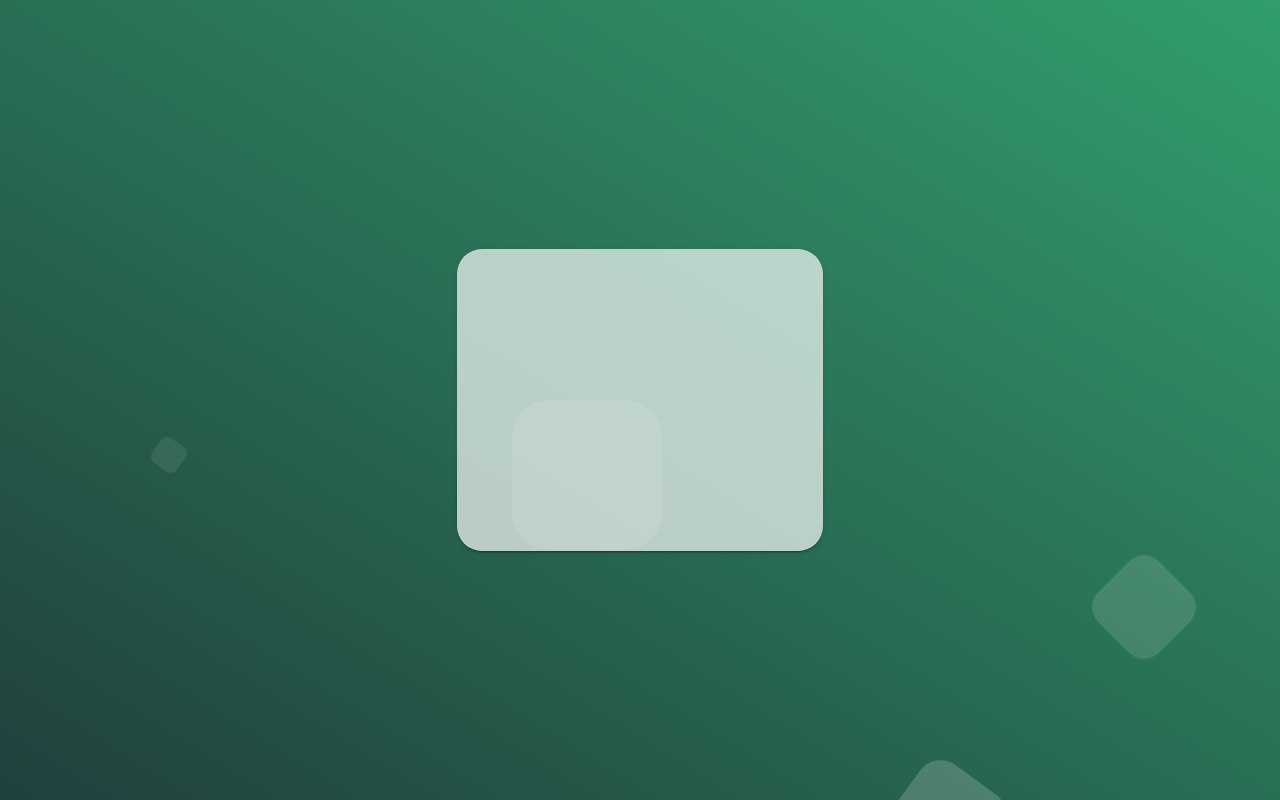
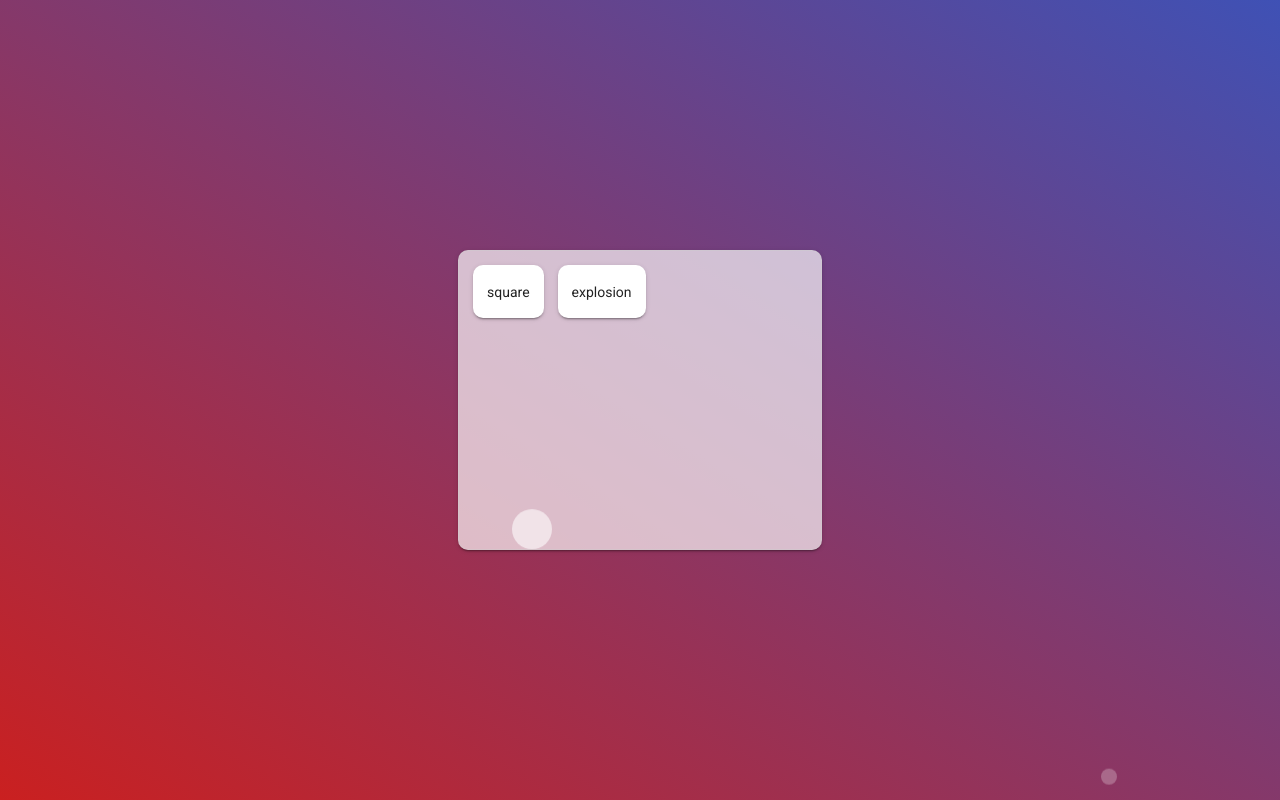
Before and after one commit to Madhu-Yalavarthi/angular-presets, an Angular app: page /background-wall-paper in a window 1280 px wide. Built offline with nearby package versions, Linux system fonts and the light colour scheme.

Commit message:
explosion background added

```diff
--- a/src/app/pages/background-wall-paper/background-wall-paper.component.html
+++ b/src/app/pages/background-wall-paper/background-wall-paper.component.html
@@ -1,10 +1,21 @@
 <div class="content-wrapper">
   <div class="container-wrapper">
     <div class="main-wrapper">
-      <div class="conent-area"></div>
+      <div class="conent-area">
+        <div class="option" *ngFor="let option of options" (click)="view = option">
+          <span>{{option}}</span>
+        </div>
+      </div>
     </div>
     <div class="background-wrapper">
-      <ul class="box-area">
+      <ul *ngIf="view == 'square' " class="square-box-area">
+        <li></li>
+        <li></li>
+        <li></li>
+        <li></li>
+        <li></li>
+      </ul>
+      <ul *ngIf="view == 'explosion' " class="explosion-box-area">
         <li></li>
         <li></li>
         <li></li>
--- a/src/app/pages/background-wall-paper/background-wall-paper.component.scss
+++ b/src/app/pages/background-wall-paper/background-wall-paper.component.scss
@@ -25,7 +25,7 @@
   align-items: center;
   width: 100%;
   height: 100%;
-  background-color:transparent;
+  background-color: transparent;
   // background-repeat: repeat;
   // background-size: 10% 10%;
   // background-position: top left;
@@ -37,27 +37,42 @@
     min-height: 300px;
     border: solid 1px #cccccc78;
     color: rgba(0, 0, 0, 0.87);
-    display: inline-flex;
-    justify-content: center;
-    align-items: center;
-    text-align: center;
-    background:#ffffffad;
-    border-radius: 25px;
+    display: flex;
+    flex-direction: row;
+    background: #ffffffad;
+    border-radius: 10px;
+    cursor: pointer;
+    box-sizing: border-box;
+    padding: 1em;
     z-index: 1;
     transition: box-shadow 200ms cubic-bezier(0, 0, 0.2, 1);
     box-shadow: 0 3px 1px -2px rgba(0, 0, 0, 0.2), 0 2px 2px 0 rgba(0, 0, 0, 0.14), 0 1px 5px 0 rgba(0, 0, 0, 0.12);
+
+    .option {
+      margin-right: 1em;
+      height: 25px;
+      display: flex;
+      align-items: center;
+      padding: 1em;
+      background: #fff;
+      border-radius: 10px;
+      box-shadow: 0 3px 1px -2px rgba(0, 0, 0, 0.2), 0 2px 2px 0 rgba(0, 0, 0, 0.14), 0 1px 5px 0 rgba(0, 0, 0, 0.12);
+
+      &:active {
+        box-shadow: 0 5px 5px -3px rgba(0, 0, 0, 0.2), 0 8px 10px 1px rgba(0, 0, 0, 0.14),
+          0 3px 14px 2px rgba(0, 0, 0, 0.12);
+      }
+    }
   }
 }
 
-
-
 .background-wrapper {
-  background: linear-gradient(to left bottom, #329e6c, #20403d);
   width: 100%;
   height: 100%;
 }
 
-.box-area {
+.square-box-area,
+.explosion-box-area {
   position: absolute;
   top: 0;
   left: 0;
@@ -69,7 +84,9 @@
   list-style: none;
   padding: 0;
   margin: 0;
-
+}
+.square-box-area {
+  background: linear-gradient(to left bottom, #329e6c, #20403d);
   li {
     position: absolute;
     display: block;
@@ -77,31 +94,31 @@
     width: 25px;
     height: 25px;
     background: rgba(255, 255, 255, 0.2);
-    animation: animate 20s linear infinite;
+    animation: square-animate 20s linear infinite;
     bottom: -150px;
-    border-radius: 25%;
-  }
+    border-radius: 10%;
 
-  li:nth-child(1) {
+    &:nth-child(1) {
       left: 86%;
       width: 86px;
       height: 86px;
       animation-delay: 0s;
     }
-  li:nth-child(2) {
+
+    &:nth-child(2) {
       left: 12%;
       width: 30px;
       height: 30px;
       animation-delay: 1.5s;
       animation-duration: 10s;
     }
-  li:nth-child(3) {
+    &:nth-child(3) {
       left: 70%;
       width: 100px;
       height: 100px;
       animation-delay: 5.5s;
     }
-  li:nth-child(4) {
+    &:nth-child(4) {
       left: 40%;
       width: 150px;
       height: 150px;
@@ -109,15 +126,101 @@
       animation-duration: 15s;
     }
 
-  li:nth-child(5) {
+    &:nth-child(5) {
       left: 10%;
       width: 60px;
       height: 60px;
       animation-delay: 12s;
     }
   }
+}
 
-@keyframes animate {
+.explosion-box-area {
+  background: linear-gradient(to left bottom, #3f51b5, #ca2020);
+
+  li {
+    position: absolute;
+    display: block;
+    list-style: none;
+    width: 10px;
+    height: 10px;
+    background: rgba(255, 255, 255, 0.76);
+    animation: explode-animate 2s ease-in-out infinite;
+    // animation-timing-function: cubic-bezier(.14, .75, .2, 1.01);
+    // animation-direction: alternate;
+    box-shadow: none;
+    bottom: -150px;
+    border-radius: 50%;
+    opacity: 0;
+
+
+    &:nth-child(1) {
+      left: 86%;
+      width: 16px;
+      height: 16px;
+      animation-delay: 0s;
+      animation-duration: 5.5s;
+    }
+
+    &:nth-child(2) {
+      left: 12%;
+      width: 10px;
+      height: 10px;
+      animation-delay: 2s;
+      animation-duration: 4.5s;
+    }
+    &:nth-child(3) {
+      left: 75%;
+      width: 30px;
+      height: 30px;
+      animation-delay: 4s;
+      animation-duration: 3.5s;
+    }
+    &:nth-child(4) {
+      left: 40%;
+      width: 40px;
+      height: 40px;
+      animation-delay: 6s;
+      animation-duration: 2.5s;
+    }
+
+    &:nth-child(5) {
+      left: 16%;
+      width: 60px;
+      height: 60px;
+      animation-delay: 10s;
+      animation-duration: 2s;
+    }
+  }
+}
+
+@keyframes explode-animate {
+  0% {
+    transform: translateY(0);
+    background: rgba(255, 255, 255, 0.76);
+    box-shadow: none;
+    opacity: 0;
+  }
+  90% {
+    opacity: 1;
+    box-shadow: none;
+    background: rgba(255, 255, 255, 0.76);
+  }
+  95% {
+    opacity: 1;
+    box-shadow: none;
+    background: transparent;
+    box-shadow: 0 0 2px 10px  rgba(255, 255, 255, 0.4);
+  }
+  100% {
+    transform: translateY(-600px);
+    background: transparent;
+    box-shadow: 0 0 2px 30px  rgba(255, 255, 255, 0.2);
+    opacity: 0;
+  }
+}
+
+@keyframes square-animate {
   0% {
     transform: translateY(0) rotate(0deg);
     opacity: 1;
--- a/src/app/pages/background-wall-paper/background-wall-paper.component.ts
+++ b/src/app/pages/background-wall-paper/background-wall-paper.component.ts
@@ -7,6 +7,8 @@ import { Component, OnInit } from '@angular/core';
 })
 export class BackgroundWallPaperComponent implements OnInit {
   REACT_ICON = "assets/svg/react.svg";
+  view = "explosion";
+  options = ["square", "explosion"];
   constructor() { }
 
   ngOnInit(): void {
```
Lines whose indentation alone changed are shown as unchanged.
